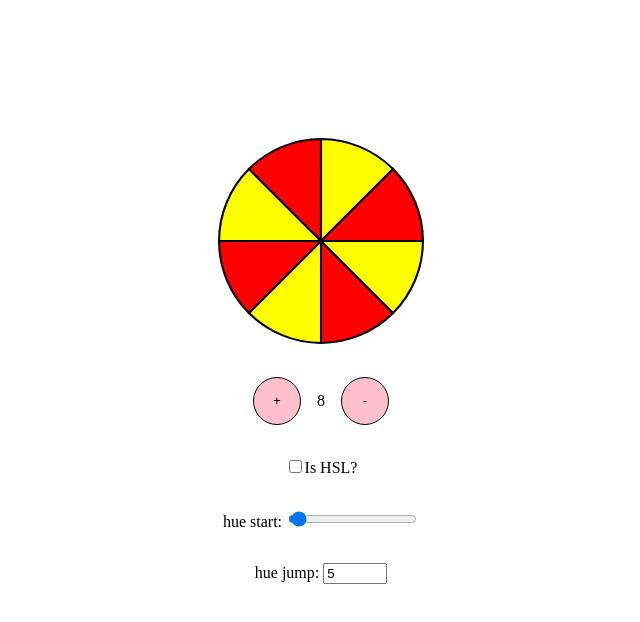
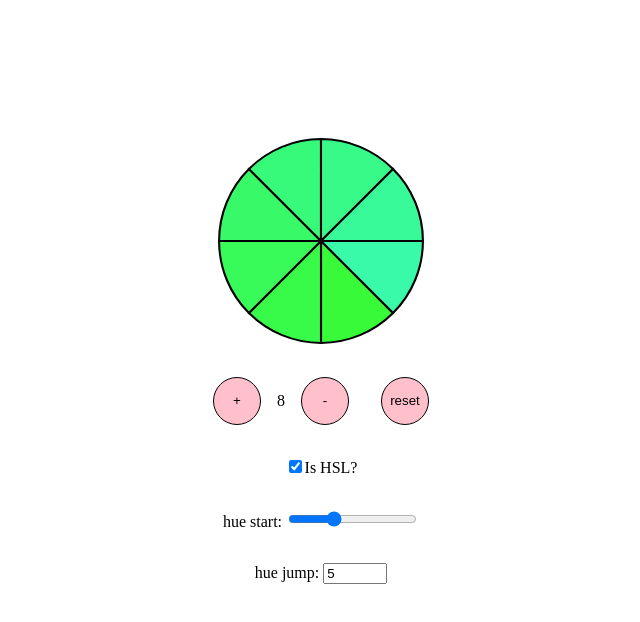
Before and after one commit to TamarStupp/exercise-wheel, a Vue app: page / in a window 1280 px wide. Shown: the top 622 px of the page, without its empty margins (319-959 px from the left). Built offline with nearby package versions, Linux system fonts and the light colour scheme.

Commit message:
fixed hsl problems

```diff
--- a/src/App.vue
+++ b/src/App.vue
@@ -2,26 +2,30 @@
   <div class="wrapper">
     <WheelSvg
       :hsl="hsl"
-      :colors="['red', 'yellow']"
+      :colors="['red', 'yellow',]"
       :colorMode="colorMode"
       :numberOfSlices="numberOfSlices"
     ></WheelSvg>
             <div>
               <button id="plus" @click="numberOfSlices++">+</button>
               <span> {{ numberOfSlices }}</span>
-              <button id="minus" @click="numberOfSlices--">-</button>
+              <button id="minus" @click="numberOfSlices = Math.max(numberOfSlices - 1, 0)">-</button>
+              <button @click="numberOfSlices = 1">reset</button>
           </div>
         <div>
-          <input type="checkbox" name="isHSL" @input="onSwitch"/>
+          <input type="checkbox" name="isHSL" @input="onSwitch" checked/>
           <label for="isHSL">Is HSL? </label>
         </div>
+        <div class="hsl-btns" :style="`visibility: ${colorMode === 'hsl' ? 'visible' : 'hidden'}`">
           <div>
             <label for="hueStart">hue start: </label>
-          <input type="range" min="0" max="360" v-model="hsl.startHue" />
+            <input type="range" min="0" max="360" :value="hsl.startHue"
+            @input="hsl.startHue = Number($event.target.value)" />
           </div>
           <div>
             <label for="hueJump">hue jump: </label>
             <input type="number" min="0" max="360" v-model="hsl.hueJump" />
+          </div>
         </div>
 
   </div>
@@ -34,10 +38,10 @@ import WheelSvg from "./components/WheelSvg.vue"
     components: { WheelSvg },
     data() {
       return {
-        colorMode: 'array',
+        colorMode: 'hsl',
         numberOfSlices: 8,
         hsl: {
-          startHue: 10,
+          startHue: 120,
           hueJump: 5
         }
       }
@@ -84,4 +88,8 @@ import WheelSvg from "./components/WheelSvg.vue"
         border-radius: 2rem 2rem;
         cursor: pointer;
     }
+
+    .hsl-btns {
+      display: contents;
+    }
 </style>
--- a/src/components/WheelSvg.vue
+++ b/src/components/WheelSvg.vue
@@ -6,15 +6,23 @@
             :d="
             `M ${cx}, ${cy}
             h ${radius}
-            A ${radius} ${radius} 0 0 1 ${wantedX} ${wantedY}
+            A ${radius} ${radius} 0 ${Number(numberOfSlices < 2)} 1 ${wantedX} ${wantedY}
             L ${cx} ${cy}
             `" stroke-width="1" stroke="black" ></path>
             </defs>
-            <circle :cx="cx" :cy="cy" :r="radius" fill="grey"/>
-            <use href="#slice"
-            v-for="n in numberOfSlices"
-            :transform="`rotate( ${(n)*(360/numberOfSlices)}, ${cx}, ${cy} )`"
-            :fill="chooseColor(n)" :key="`${colorMode}-${hslObj.startHue}-${n}`"></use>
+            <!-- colorMode: array -->
+             <g v-if="colorMode === 'array' && colors">
+                 <use href="#slice"
+                 v-for="n in numberOfSlices"
+                 :transform="`rotate( ${(n)*(360/numberOfSlices)}, ${cx}, ${cy} )`"
+                 :fill="colors[(n - 1) % (colors.length)]"></use>
+             </g>
+             <g v-else>
+                 <use href="#slice"
+                 v-for="n in numberOfSlices"
+                 :transform="`rotate( ${(n)*(360/numberOfSlices)}, ${cx}, ${cy} )`"
+                 :fill="`hsl(${this.hslObj.hueJump * (n - 1) + this.hslObj.startHue}deg ${this.hslObj.saturation}% ${this.hslObj.lightness}%)`"></use>
+             </g>
         </svg>
 </template>
 
@@ -60,16 +68,6 @@ export default {
             cx: 0,
         }
     },
-    methods: {
-        chooseColor(n) {
-            console.log('choose color');
-            if (this.colors && this.colorMode === 'array') {
-                    return(this.colors[(n - 1) % (this.colors.length)])
-            } else {
-                return `hsl(${this.hslObj.hueJump * (n - 1) + this.hslObj.startHue}deg ${this.hslObj.saturation}% ${this.hslObj.lightness}%)`;
-            }
-        }
-    },
     computed: {
         radianPerSlice() {
             return (2 * Math.PI / this.numberOfSlices)
@@ -87,7 +85,7 @@ export default {
                 saturation: this.hsl.saturation || 95,
                 lightness: this.hsl.lightness || 60
             }
-            }
+        },
     }
 }
 </script>
--- a/vite.config.mjs
+++ b/vite.config.mjs
@@ -11,5 +11,5 @@ export default defineConfig({
       '@': fileURLToPath(new URL('./src', import.meta.url))
     }
   },
-  base: process.env.NODE_ENV === "production" ? "/<REPO_NAME>/" : "/",
+  base: process.env.NODE_ENV === "production" ? "/colorWheel/" : "/",
 })
```
Lines whose indentation alone changed are shown as unchanged.
